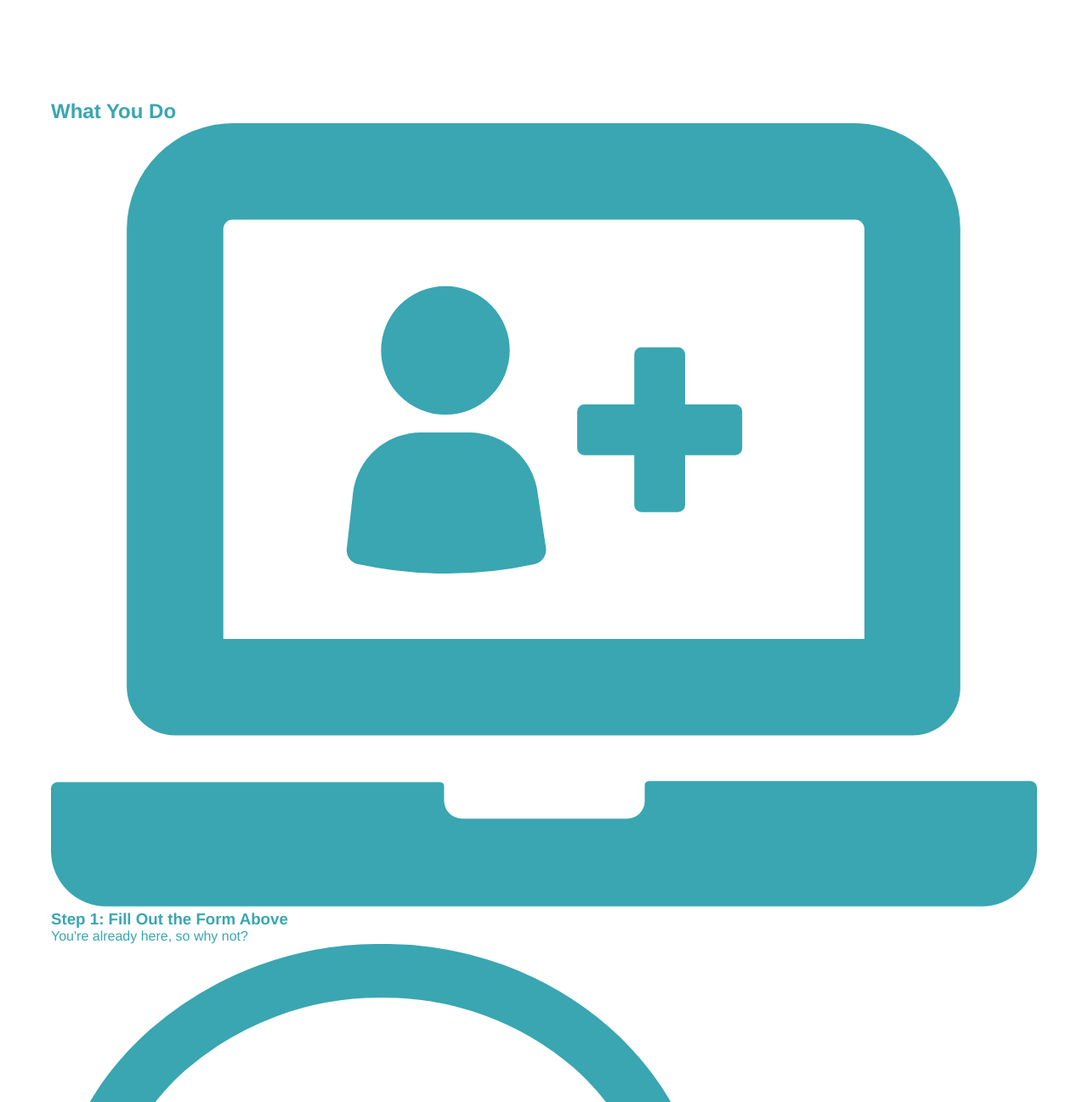
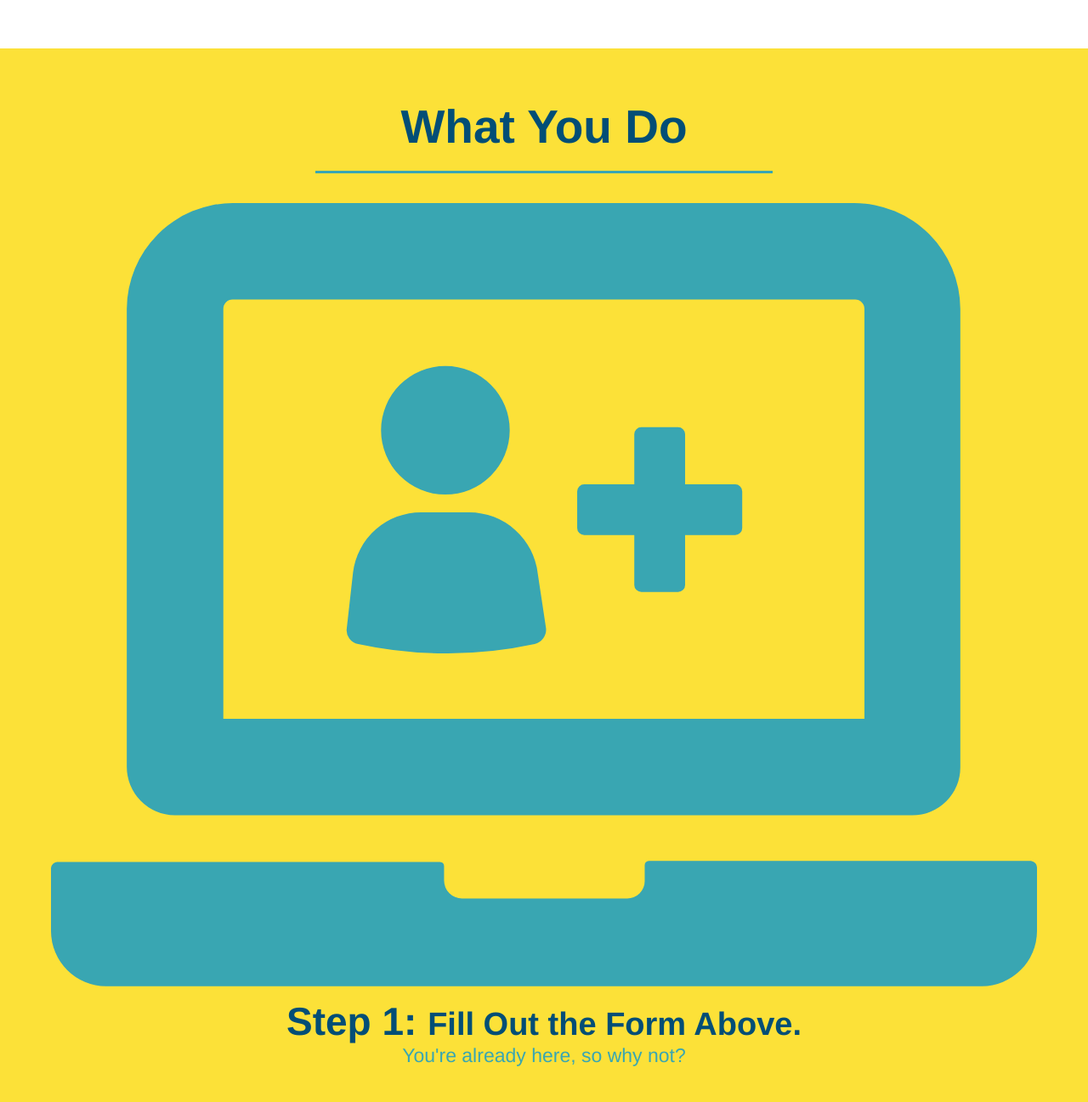
Before and after one commit to JHam94/run-buddy, a plain HTML site: page index.html in a window 1280 px wide. Shown: the part 1003-2300 px from the top of the page at 85% size. Drawn offline with Linux system fonts and the light colour scheme.

Commit message:
style what you do section

```diff
--- a/assets/css/style.css
+++ b/assets/css/style.css
@@ -123,19 +123,13 @@ section {
     font-size: 16px;
 }
 /* HERO STYLES END */
-
 .intro {
     text-align: center;
 }
 
+/* remove this entire CSS rule */
 .intro h2 {
-    font-size: 55px;
-    color:#024e76;
-    margin-bottom: 35px;
-    padding: 0 100px 20px 100px;
-    border-bottom: 3px solid;
-    border-color: #fce138;
-    display: inline-block;
+
 }
 
 .intro p {
@@ -145,3 +139,54 @@ section {
     font-size: 20px;
     margin: 0 auto;
 }
+
+.steps {
+    text-align: center;
+    background: #fce138;
+}
+
+/* remove this entire CSS rule */
+.steps h2 {
+
+}
+
+.section-title {
+    font-size: 55px;
+    color: #024e76;
+    margin-bottom: 35px;
+    padding: 0 100px 20px 100px;
+    display: inline-block;
+    border-bottom: 3px solid;
+}
+
+.primary-border {
+    border-color: #fce138;
+}
+
+.secondary-border {
+    border-color: #39a6b2;
+}
+
+.steps div {
+    margin-bottom: 80px;
+}
+
+.steps img {
+    width: 15%
+    margin: 10px 0;
+}
+
+.steps h3 {
+    color: #024e76;
+    font-size: 46px;
+    margin-top: 10px;
+}
+
+.steps p {
+    color: #39a6b2;
+    font-size: 23px;
+}
+
+.steps span {
+    font-size: 38px;
+}
--- a/index.html
+++ b/index.html
@@ -71,38 +71,38 @@
 
     <!-- "what we do" section -->
     <section id="what-we-do" class="intro">
-        <h2>What We Do</h2>
+        <h2 class="section-title primary-border">What We Do</h2>
         <p>
             butcher selfies chambray shabby chic gentrify readymade yr Echo Park XOXO Tumblr normcore Banksy direct trade Blue Bottle chillwave you probably haven't heard of them single-origin coffee Vice fanny pack Odd Future Austin fingerstache pickled twee synth Wes Anderson Thundercats viral bitters flannel meggins narwhal Marfa Schlitz sustainable Intelligentsia umami deep v craft
         </p>
     </section>
 
     <!-- "what you do" section -->
-    <section id="what-you-do">
-        <h2>What You Do</h2>
+    <section id="what-you-do" class="steps">
+        <h2 class="section-title secondary-border">What You Do</h2>
 
         <div>
             <!-- insert this img element -->
             <img src="assets/images/step-1.svg" alt="" />
-            <h3>Step 1: Fill Out the Form Above</h3>
+            <h3>Step 1: <span>Fill Out the Form Above.</span></h3>
             <p>You're already here, so why not?</p>
         </div>
 
         <div>
             <img src="assets/images/step-2.svg" alt="" />
-            <h3>Step 2: Consult with One of Our Trainers.</h3>
+            <h3>Step 2: <span>Consult with One of Our Trainers.</span></h3>
             <p>Are you here to build muscle, lose weight, or just feel good?</p>
         </div>
 
         <div>
             <img src="assets/images/step-3.svg" alt="" />
-            <h3>Step 3: Get Running</h3>
+            <h3>Step 3: <span>Get Running.</span></h3>
             <p>Hit the ground running (literally) once your trainer lays out your plan.</p>
         </div>
 
         <div>
             <img src="assets/images/step-4.svg" alt="" />
-            <h3>Step 4: See Results.</h3>
+            <h3>Step 4: <span>See Results.</span></h3>
             <p>Bi-weekly checkins with your trainer will keep you focused</p>
         </div>
     </section>
```
